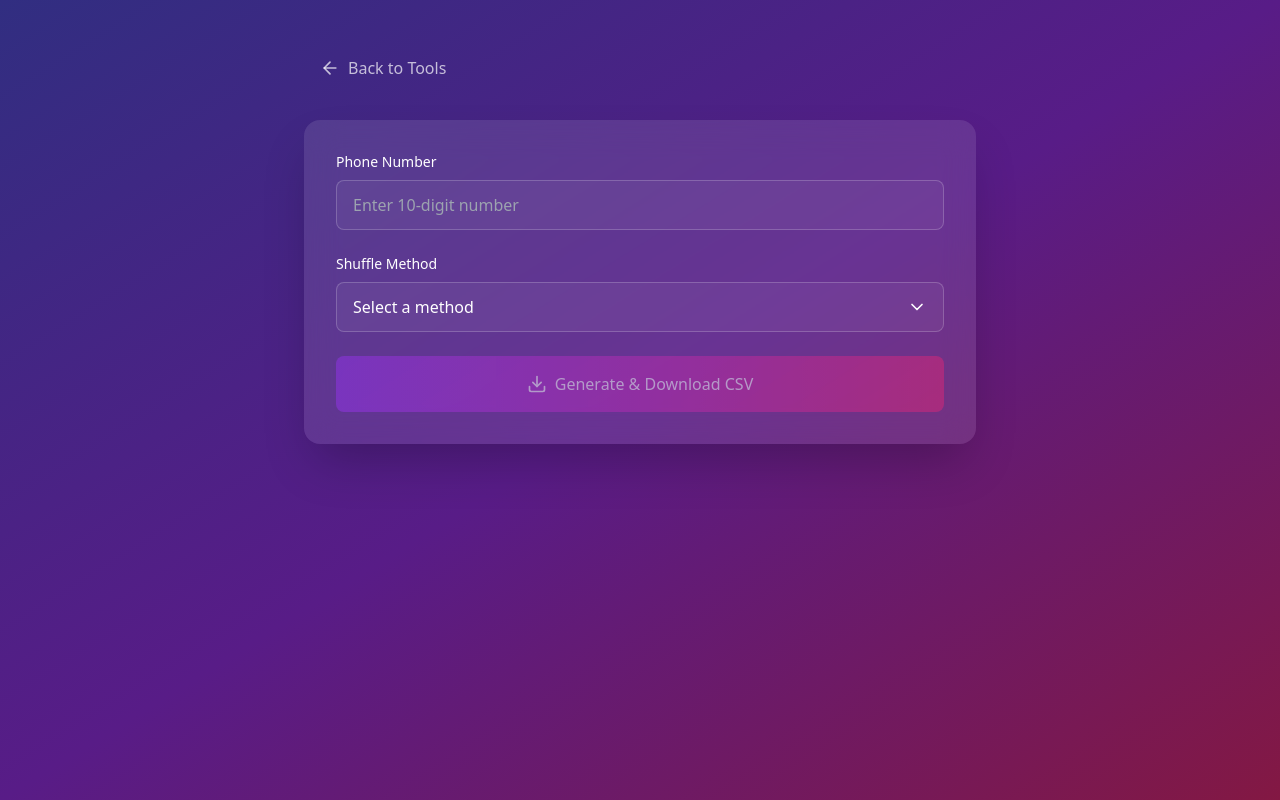
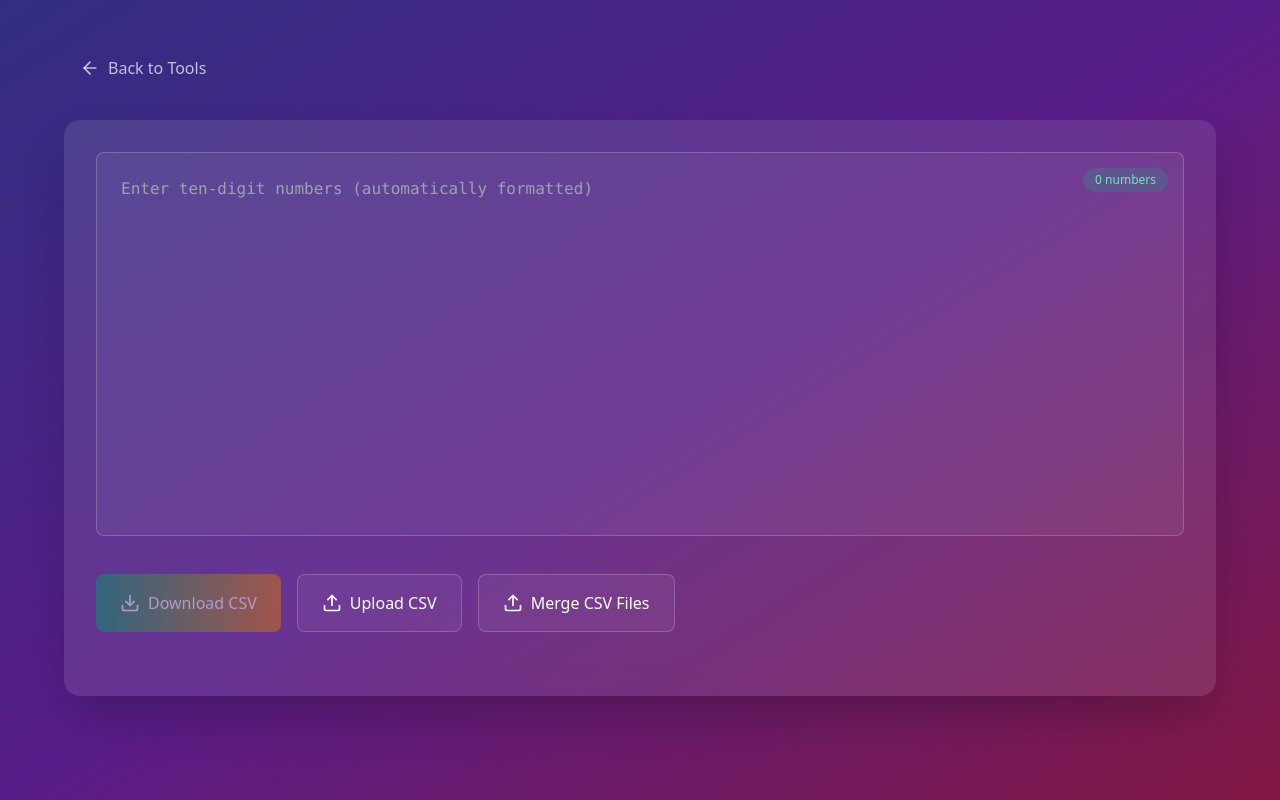
Before and after one commit to tayasarbhat/CC-2, a React (Vite) app: page / in a window 1280 px wide. Both pictures are taken after a click on the button 346 px from the left and 399 px from the top of the page. Built offline with nearby package versions, Linux system fonts and the light colour scheme.

Commit message:
Update NumberShuffler.tsx

```diff
--- a/src/components/NumberShuffler.tsx
+++ b/src/components/NumberShuffler.tsx
@@ -1,111 +1,214 @@
-import React, { useState } from 'react';
-import { Shuffle, Download, ChevronDown, ChevronUp, ArrowLeft } from 'lucide-react';
-import { ShuffleMethod } from '../shuffleLogic/types';
-import { shuffleMethods } from '../shuffleLogic';
-import { downloadCSV } from '../shuffleLogic/utils';
+import React, { useState, useRef } from 'react';
+import { Upload, Download, ArrowLeft } from 'lucide-react';
+import { SHUFFLE_CONFIG } from '../config';
 
-interface NumberShufflerProps {
+interface ManualShuffleProps {
   onBack: () => void;
 }
 
-function NumberShuffler({ onBack }: NumberShufflerProps) {
-  const [selectedMethod, setSelectedMethod] = useState<ShuffleMethod | null>(null);
-  const [phoneNumber, setPhoneNumber] = useState('');
-  const [isMethodListOpen, setIsMethodListOpen] = useState(false);
+function ManualShuffle({ onBack }: ManualShuffleProps) {
+  const [numbers, setNumbers] = useState<string[]>([]);
+  const [inputValue, setInputValue] = useState('');
+  const fileInputRef = useRef<HTMLInputElement>(null);
+  const mergeFilesRef = useRef<HTMLInputElement>(null);
 
-  const handlePhoneNumberChange = (e: React.ChangeEvent<HTMLInputElement>) => {
-    const value = e.target.value.replace(/\D/g, '').slice(0, 10);
-    setPhoneNumber(value);
+  const formatNumber = (input: string): string => {
+    const cleaned = input.replace(/\D/g, '');
+    if (cleaned.length === 10) {
+      return cleaned;
+    }
+    return '';
   };
 
-  const handleMethodSelect = (method: ShuffleMethod) => {
-    setSelectedMethod(method);
-    setIsMethodListOpen(false);
+  const handleTextAreaChange = (e: React.ChangeEvent<HTMLTextAreaElement>) => {
+    const value = e.target.value;
+    setInputValue(value);
+
+    const lines = value.split('\n');
+    const formattedNumbers: string[] = [];
+
+    lines.forEach(line => {
+      const formattedNumber = formatNumber(line);
+      if (formattedNumber) {
+        SHUFFLE_CONFIG.prefixes.forEach(prefix => {
+          formattedNumbers.push(prefix + formattedNumber.substring(3));
+        });
+      }
+    });
+
+    // If we reach the end of a number (10 digits), add a newline
+    if (value.length > inputValue.length && formatNumber(value.split('\n').pop() || '').length === 10) {
+      setInputValue(value + '\n');
+    }
+
+    setNumbers([...new Set(formattedNumbers)]);
   };
 
-  const handleGenerate = () => {
-    if (!selectedMethod || !phoneNumber || phoneNumber.length !== 10) {
-      alert('Please enter a valid 10-digit phone number and select a shuffle method.');
+  const downloadCSV = () => {
+    if (numbers.length === 0) return;
+
+    const csvContent = 'Phone Numbers\n' + numbers.join('\n');
+    const blob = new Blob([csvContent], { type: 'text/csv;charset=utf-8;' });
+    const url = URL.createObjectURL(blob);
+    const link = document.createElement('a');
+    link.href = url;
+    link.download = 'shuffled_numbers.csv';
+    document.body.appendChild(link);
+    link.click();
+    document.body.removeChild(link);
+  };
+
+  const handleFileUpload = (e: React.ChangeEvent<HTMLInputElement>) => {
+    const file = e.target.files?.[0];
+    if (file) {
+      const reader = new FileReader();
+      reader.onload = (e) => {
+        const text = e.target?.result as string;
+        setInputValue(text);
+        processNumbers(text);
+      };
+      reader.readAsText(file);
+    }
+  };
+
+  const handleMergeFiles = (e: React.ChangeEvent<HTMLInputElement>) => {
+    const files = Array.from(e.target.files || []);
+    if (files.length === 0) return;
+
+    const allNumbers = new Set<string>();
+    let filesProcessed = 0;
+
+    files.forEach((file) => {
+      const reader = new FileReader();
+      reader.onload = (e) => {
+        const content = e.target?.result as string;
+        const lines = content.split('\n');
+        lines.forEach((line, index) => {
+          if (index > 0 && line.trim()) {
+            allNumbers.add(line.trim());
+          }
+        });
+
+        filesProcessed++;
+        if (filesProcessed === files.length) {
+          setNumbers(Array.from(allNumbers));
+          setInputValue(Array.from(allNumbers).join('\n'));
+        }
+      };
+      reader.readAsText(file);
+    });
+  };
+
+  const processNumbers = (input: string) => {
+    const inputNumbers = input.split('\n').filter(number => number.trim() !== "");
+    if (inputNumbers.length > 500) {
+      alert('Please enter up to 500 numbers only.');
       return;
     }
 
-    const numbers = selectedMethod.generate(phoneNumber);
-    downloadCSV(numbers, `${selectedMethod.id}_shuffled_numbers.csv`);
+    let modifiedNumbers: string[] = [];
+    inputNumbers.forEach((number) => {
+      const baseNumber = number.trim();
+      if (baseNumber.length === 10 && !isNaN(Number(baseNumber))) {
+        SHUFFLE_CONFIG.prefixes.forEach(prefix => {
+          const modifiedNumber = prefix + baseNumber.substring(3);
+          if (modifiedNumber.length === 10) {
+            modifiedNumbers.push(modifiedNumber);
+          }
+        });
+      }
+    });
+
+    modifiedNumbers = [...new Set(modifiedNumbers)];
+    modifiedNumbers.sort((a, b) => {
+      const prefixOrder: { [key: string]: number } = {
+        "050": 0, "054": 1, "056": 2, "052": 3, "055": 4
+      };
+      return prefixOrder[a.substring(0, 3)] - prefixOrder[b.substring(0, 3)];
+    });
+
+    setNumbers(modifiedNumbers);
   };
 
   return (
-    <div className="max-w-2xl mx-auto">
+    <div className="max-w-6xl mx-auto">
       <button
         onClick={onBack}
-        className="mb-8 px-4 py-2 flex items-center text-white/70 hover:text-white transition-colors"
+        className="mb-8 px-4 py-2 flex items-center text-white/70 hover:text-white transition-colors animate-slideIn"
       >
         <ArrowLeft className="w-5 h-5 mr-2" />
         Back to Tools
       </button>
 
-      <div className="bg-white/10 backdrop-blur-lg rounded-2xl p-8 shadow-2xl">
-        <div className="space-y-6">
-          {/* Phone Number Input */}
-          <div>
-            <label className="block text-sm font-medium mb-2">Phone Number</label>
-            <div className="relative">
-              <input
-                type="text"
-                value={phoneNumber}
-                onChange={handlePhoneNumberChange}
-                placeholder="Enter 10-digit number"
-                className="w-full px-4 py-3 bg-white/5 border border-white/20 rounded-lg focus:ring-2 focus:ring-purple-500 focus:border-transparent transition-all"
-                maxLength={10}
+      <div className="bg-white/10 backdrop-blur-lg rounded-2xl p-8 shadow-2xl animate-scaleIn">
+        <div className="relative mb-8">
+          <textarea
+            value={inputValue}
+            onChange={handleTextAreaChange}
+            className="w-full h-96 p-6 bg-white/5 border border-white/20 rounded-lg text-white resize-none focus:outline-none focus:border-emerald-500 focus-ring transition-all font-mono glass-morphism"
+            placeholder="Enter ten-digit numbers (automatically formatted)"
           />
+          <div className="absolute top-4 right-4 flex space-x-2">
+            <div className="px-3 py-1 bg-emerald-500/20 rounded-full text-xs text-emerald-300">
+              {inputValue.split('\n').filter(Boolean).length} numbers
+            </div>
           </div>
         </div>
 
-          {/* Method Selector */}
-          <div className="relative">
-            <label className="block text-sm font-medium mb-2">Shuffle Method</label>
+        <div className="flex flex-wrap gap-4 mb-8">
           <button
-              onClick={() => setIsMethodListOpen(!isMethodListOpen)}
-              className="w-full px-4 py-3 bg-white/5 border border-white/20 rounded-lg flex items-center justify-between hover:bg-white/10 transition-all"
+            onClick={downloadCSV}
+            disabled={numbers.length === 0}
+            className="flex items-center px-6 py-4 bg-gradient-to-r from-emerald-600 to-amber-600 rounded-lg font-medium hover:from-emerald-500 hover:to-amber-500 transition-all disabled:opacity-50 disabled:cursor-not-allowed shadow-glow hover:shadow-glow-lg group"
           >
-              <span>{selectedMethod?.name || 'Select a method'}</span>
-              {isMethodListOpen ? <ChevronUp className="w-5 h-5" /> : <ChevronDown className="w-5 h-5" />}
+            <Download className="w-5 h-5 mr-2 group-hover:animate-bounce-slow" />
+            <span>Download CSV</span>
           </button>
 
-            {isMethodListOpen && (
-              <div className="absolute z-10 w-full mt-2 bg-gray-900 border border-white/20 rounded-lg shadow-xl max-h-96 overflow-y-auto">
-                {shuffleMethods.map((method) => (
-                  <button
-                    key={method.id}
-                    onClick={() => handleMethodSelect(method)}
-                    className="w-full px-4 py-3 text-left hover:bg-white/10 transition-all flex items-center space-x-3"
-                  >
-                    <Shuffle className="w-5 h-5" />
-                    <div>
-                      <div className="font-medium">{method.name}</div>
-                      <div className="text-sm text-gray-400">{method.description}</div>
-                    </div>
-                  </button>
-                ))}
-              </div>
-            )}
+          <label className="flex items-center px-6 py-4 bg-white/5 border border-white/20 rounded-lg cursor-pointer hover:bg-white/10 transition-all group glass-morphism">
+            <Upload className="w-5 h-5 mr-2 group-hover:animate-pulse-slow" />
+            <span>Upload CSV</span>
+            <input
+              ref={fileInputRef}
+              type="file"
+              accept=".csv"
+              onChange={handleFileUpload}
+              className="hidden"
+            />
+          </label>
+
+          <label className="flex items-center px-6 py-4 bg-white/5 border border-white/20 rounded-lg cursor-pointer hover:bg-white/10 transition-all group glass-morphism">
+            <Upload className="w-5 h-5 mr-2 group-hover:animate-pulse-slow" />
+            <span>Merge CSV Files</span>
+            <input
+              ref={mergeFilesRef}
+              type="file"
+              accept=".csv"
+              multiple
+              onChange={handleMergeFiles}
+              className="hidden"
+            />
+          </label>
         </div>
 
-          {/* Generate Button */}
-          <button
-            onClick={handleGenerate}
-            disabled={!selectedMethod || phoneNumber.length !== 10}
-            className="w-full px-6 py-4 bg-gradient-to-r from-purple-600 to-pink-600 rounded-lg font-medium flex items-center justify-center space-x-2 hover:from-purple-500 hover:to-pink-500 transition-all disabled:opacity-50 disabled:cursor-not-allowed"
-          >
-            <Download className="w-5 h-5" />
-            <span>Generate & Download CSV</span>
-          </button>
-        </div>
-
-        {/* Selected Method Info */}
-        {selectedMethod && (
-          <div className="mt-8 p-4 bg-white/5 rounded-lg">
-            <h3 className="font-medium mb-2">{selectedMethod.name}</h3>
-            <p className="text-sm text-gray-300">{selectedMethod.description}</p>
+        {numbers.length > 0 && (
+          <div className="overflow-x-auto animate-fadeIn">
+            <table className="w-full table-hover">
+              <thead>
+                <tr className="border-b border-white/10">
+                  <th className="px-6 py-3 text-left text-sm font-semibold">#</th>
+                  <th className="px-6 py-3 text-left text-sm font-semibold">Number</th>
+                </tr>
+              </thead>
+              <tbody className="divide-y divide-white/10">
+                {numbers.map((number, index) => (
+                  <tr key={index} className="hover:bg-white/5 transition-colors">
+                    <td className="px-6 py-4 text-sm">{index + 1}</td>
+                    <td className="px-6 py-4 font-mono">{number}</td>
+                  </tr>
+                ))}
+              </tbody>
+            </table>
           </div>
         )}
       </div>
@@ -113,4 +216,4 @@ function NumberShuffler({ onBack }: NumberShufflerProps) {
   );
 }
 
-export default NumberShuffler;
+export default ManualShuffle;
```
Lines whose indentation alone changed are shown as unchanged.
